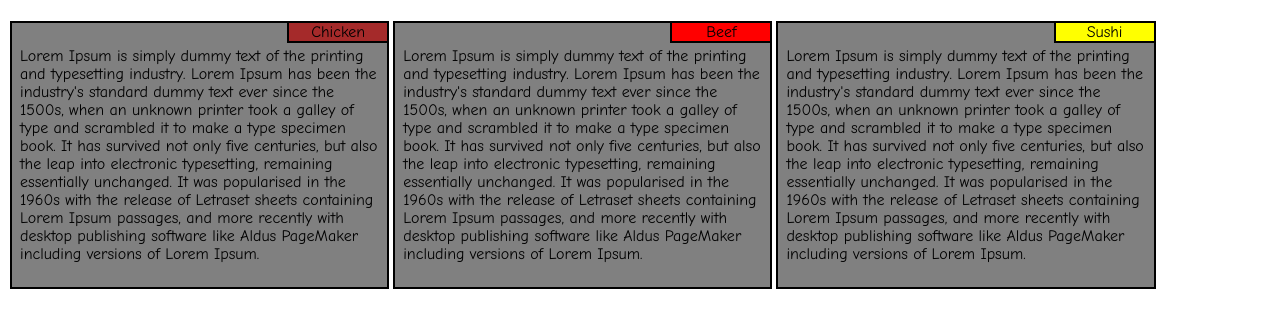
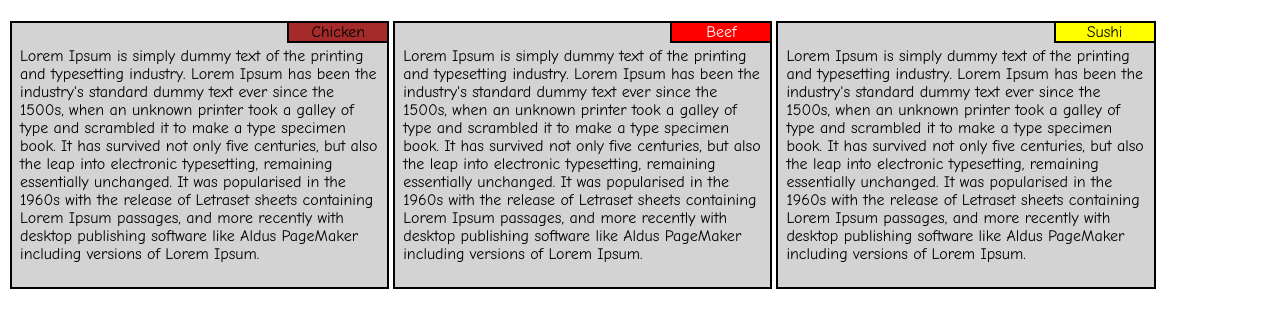
Before and after one commit to Ofabiojvalentim/module2-solution, a plain HTML site: page index.html in a window 1280 px wide. Shown: the part 61-388 px from the top of the page. Drawn offline with Linux system fonts and the light colour scheme.

Commit message:
Add files via upload

```diff
--- a/css/styles.css
+++ b/css/styles.css
@@ -4,6 +4,7 @@
 }
 
 body{
+
 	font-family: "Comic Sans MS", "Comic Sans", cursive;
 }
 
@@ -37,7 +38,7 @@ p {
 .box{
 	margin: 2px;
 	border: 2px solid black;
-	background: gray;
+	background: lightgrey;
 
 
 }
@@ -75,9 +76,12 @@ p {
 	border-bottom: 2px solid black;
 	right: 0%;
 	top: 0%;
+
+
 }
 
 #sbeef {
+	color:  white;
 	position: absolute;
 	background: red;
 	text-align: center;
@@ -86,6 +90,7 @@ p {
 	border-bottom: 2px solid black;
 	right: 0%;
 	top: 0%;
+
 }
 
 #ssushi {
@@ -97,11 +102,15 @@ p {
 	border-bottom: 2px solid black;
 	right: 0%;
 	top: 0%;
+
 }
 
 
 .row {
 	width: 100%;
+
+
+
 }
 
 @media (min-width: 992px ){
```
